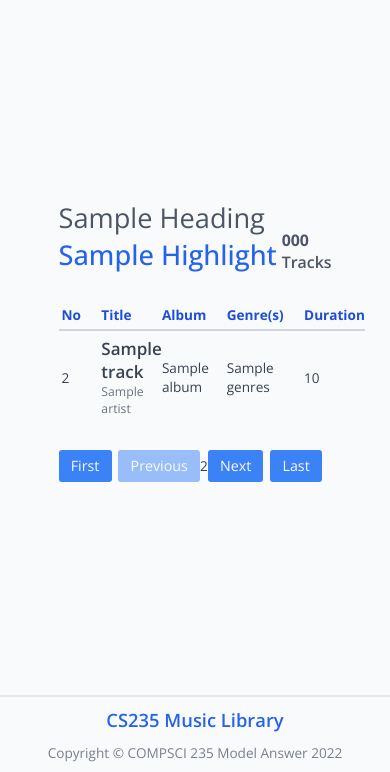
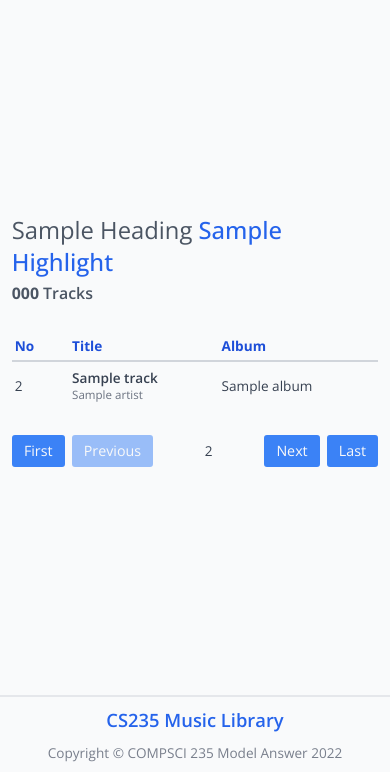
Before and after one commit to yunwi5/music-library, a Flask app: template music/templates/tracks/browse_tracks.html in a window 390 px wide; the page is wider, and only the part inside the window is pictured. Shown: the part 179-951 px from the top of that part. Run offline with Flask 2, Linux system fonts and the light colour scheme; the template is opened without the code that fills it: most values are stand-ins (such as "Sample title", 1, 10 or a date in 2020); form fields are guessed from the names that the template uses; parts of the project's set-up code (start-up, migrations or seed data) failed here and were passed over.

Commit message:
Make track browsing page responsive

```diff
--- a/music/static/css/browse.css
+++ b/music/static/css/browse.css
@@ -6,14 +6,28 @@
     align-items: stretch;
 }
 
+@media only screen and (max-width: 900px) {
+    #browse {
+        padding: 3rem 3vw;
+    }
+}
+
 /* Browsing header styling */
 .browse-header {
     display: flex;
     justify-content: space-between;
     align-items: center;
+    flex-wrap: wrap;
+    gap: 0.3rem 1rem;
 
     text-transform: capitalize;
     color: var(--color-primary-7);
+}
+
+@media only screen and (max-width: 600px) {
+    .browse-header .browse__heading {
+        font-size: 1.75rem;
+    }
 }
 
 .browse-header .heading-text {
@@ -49,7 +63,8 @@
     text-align: left;
 }
 
-.browse-table__head th:not(:last-child) {
+.browse-table__head th:not(:last-child),
+.browse-table__body td:not(:last-child) {
     padding-right: 1.5rem;
 }
 
@@ -86,6 +101,12 @@
     padding: 13.5px 0;
 }
 
+@media only screen and (max-width: 600px) {
+    .album-row .album-type {
+        display: none;
+    }
+}
+
 /* Track browsing page styling */
 .track-heading {
     display: flex;
@@ -99,9 +120,39 @@
     cursor: pointer;
 }
 
+@media only screen and (max-width: 600px) {
+    .track-heading__title {
+        font-size: 1.075rem;
+    }
+}
+
+@media only screen and (max-width: 400px) {
+    .track-heading__title {
+        font-size: 1rem;
+    }
+}
+
 .track-heading__artist {
     font-size: 0.9rem;
     color: var(--color-gray-6);
+}
+
+@media only screen and (max-width: 600px) {
+    .track-heading__artist {
+        font-size: 0.85rem;
+    }
+    .track-genres {
+        display: none;
+    }
+}
+
+@media only screen and (max-width: 425px) {
+    .track-album {
+        padding-left: 2rem;
+    }
+    .track-duration {
+        display: none;
+    }
 }
 
 /* Browsing Navigation */
@@ -116,10 +167,6 @@
     gap: 0.5rem;
 }
 
-.browse-nav .pave-nav:last-child {
-    margin-right: 2.5rem;
-}
-
 .browse-nav .page {
     flex: 1;
     text-align: center;
--- a/music/templates/albums/browse_albums.html
+++ b/music/templates/albums/browse_albums.html
@@ -10,10 +10,10 @@
     <!-- Albums table layout -->
     <table class="browse-table albums-table">
         <thead class="browse-table__head">
-            <tr>
+            <tr class="album-row">
                 <th>No</th>
                 <th>Title</th>
-                <th>Album Type</th>
+                <th class="album-type">Album Type</th>
                 <th>Year</th>
             </tr>
         </thead>
--- a/music/templates/tracks/browse_tracks.html
+++ b/music/templates/tracks/browse_tracks.html
@@ -23,15 +23,15 @@
             <tr>
                 <th>No</th>
                 <th>Title</th>
-                <th>Album</th>
-                <th>Genre(s)</th>
-                <th>Duration</th>
+                <th class="track-album">Album</th>
+                <th class="track-genres">Genre(s)</th>
+                <th class="track-duration">Duration</th>
             </tr>
         </thead>
         <tbody class="browse-table__body">
             {% for track in tracks %}
             <tr class="browse-row track-row">
-                <td class="browse-number">
+                <td>
                     {{(track.index or 0) + 1}}
                 </td>
                 <td class="track-heading">
@@ -43,7 +43,7 @@
                         {{track.album}}
                     </a>
                 </td>
-                <td>{{track.genres}}</td>
+                <td class="track-genres">{{track.genres}}</td>
                 <td class="track-duration">{{track.track_duration}}</td>
             </tr>
             {% endfor %}
```
